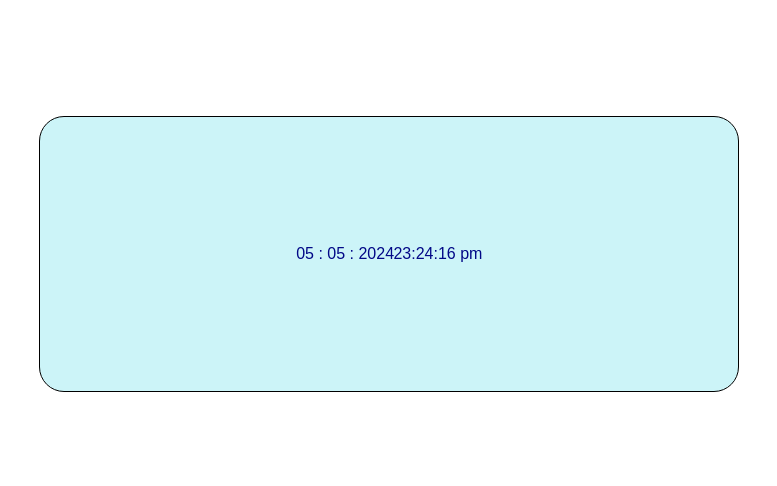
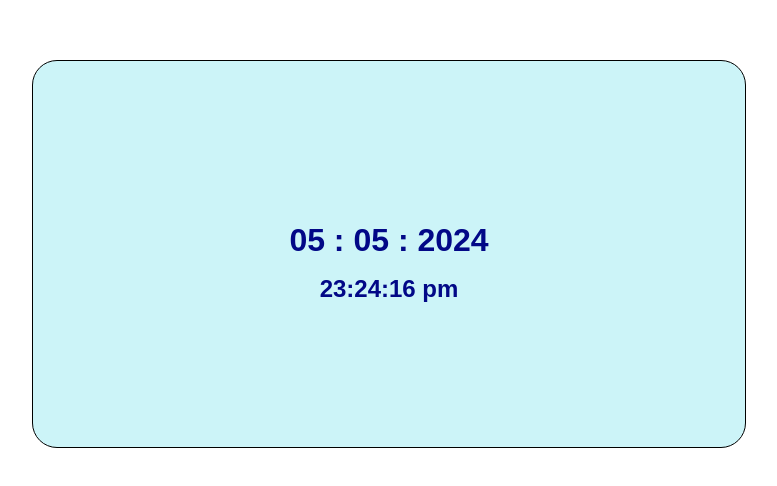
Before and after one commit to IKcracker/onlineTime, a plain HTML site: page index.html in a window 1280 px wide. Shown: the part 146-632 px from the top of the page, without its empty margins (251-1028 px from the left). Drawn offline with Linux system fonts and the light colour scheme.

Commit message:
Update app.css

```diff
--- a/app.css
+++ b/app.css
@@ -6,9 +6,9 @@
 body{
 
     height: 100vh;
-    /* background-image: url('/1\ \(1\).jpg'); */
     background-position: center;
     background-size: cover;
+
 
 }
 .main{
@@ -27,12 +27,31 @@ body{
     color: #020887;
     border-radius: 25px;
     display: flex;
+    flex-direction: column;
     justify-content: center;
     align-items: center;
-    backdrop-filter: blur(5px);
+    backdrop-filter: blur(10px);
 }
 .box>h1{
     text-align: center;
     font-size:2rem;
 
 }
+#time{
+    font-size: 1.5rem;
+    font-weight: 700;
+    margin-bottom: 1rem;
+}
+.date{
+
+    font-size: 2rem;
+    font-weight: 700;
+    margin-bottom: 1rem;
+}
+.day{
+    margin-bottom: 2rem;
+    font-size: 4rem;
+    font-weight: 400;
+    letter-spacing: .2rem;
+    border-bottom: .1rem solid #020887;
+}
```
